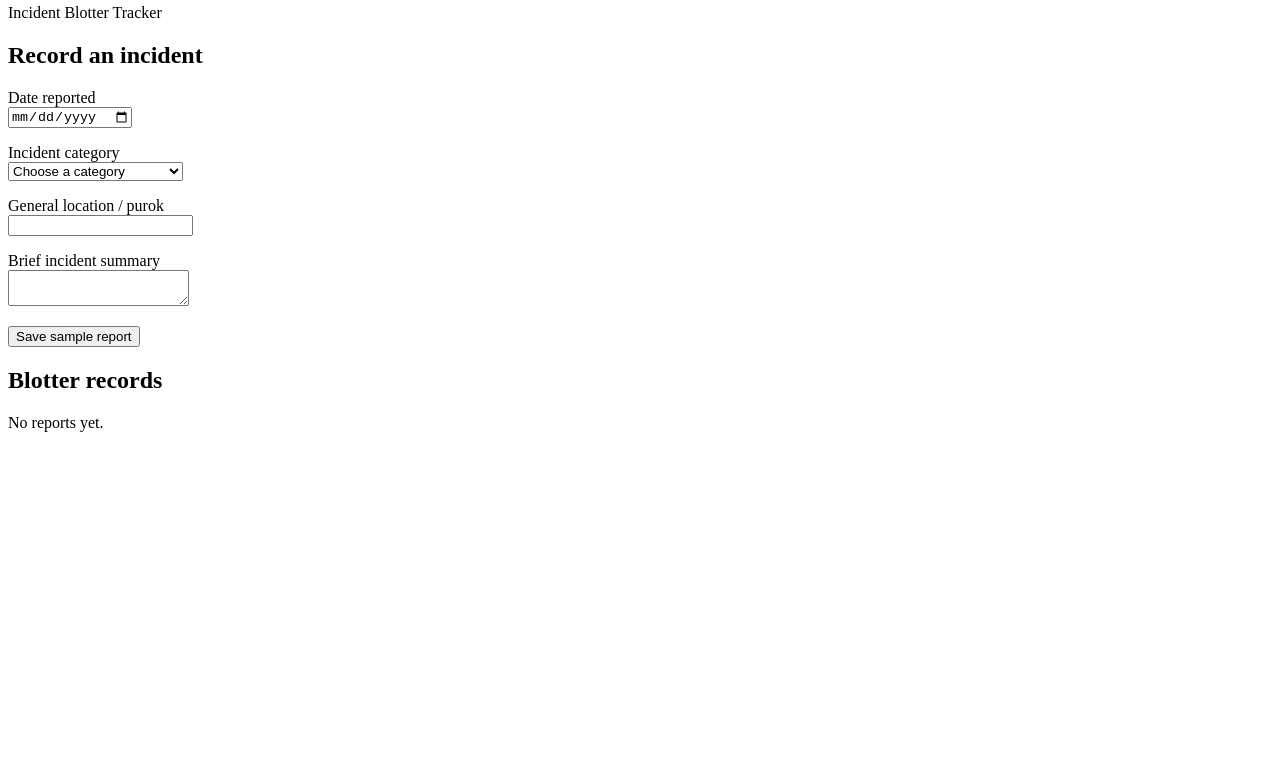
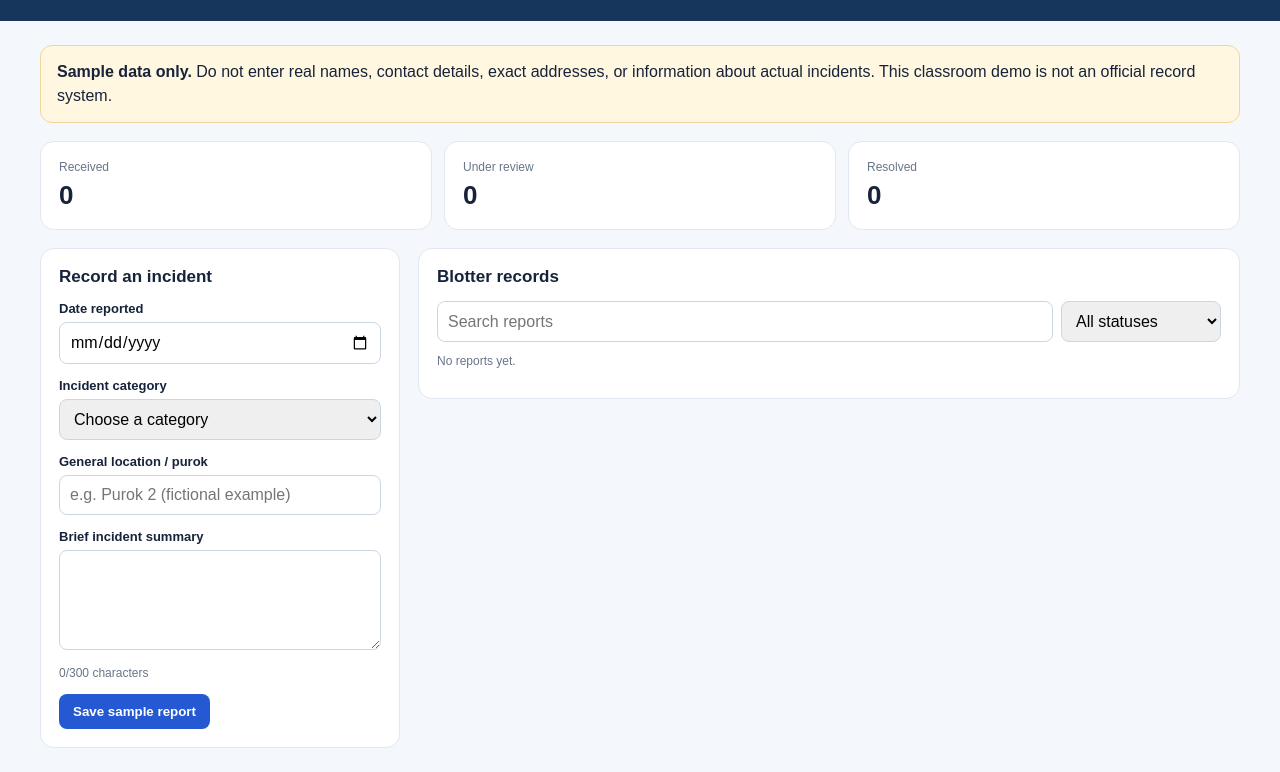
Before and after one commit to tajanlangithazelgrace/student-portal, a plain HTML site: page index.html in a window 1280 px wide. Shown: the part 76-848 px from the top of the page. Before the commit the page ends 800 px from the top, so only its background shows below. Drawn offline with Linux system fonts and the light colour scheme.

Commit message:
dashboard-ui

```diff
--- a/index.html
+++ b/index.html
@@ -1,37 +1,50 @@
 <!DOCTYPE html>
 <html lang="en">
 <head>
-  <meta charset="UTF-8">
-  <meta name="viewport" content="width=device-width, initial-scale=1.0">
+  <meta charset="UTF-8"><meta name="viewport" content="width=device-width, initial-scale=1.0">
+  <meta name="description" content="A classroom demo for recording fictional barangay incident reports.">
   <title>Barangay Peace &amp; Order | Blotter Tracker</title>
+  <style>
+    :root{font-family:Arial, sans-serif;color:#17233b;background:#f4f7fb;--line:#e2e8f0;--blue:#2459d3}
+    *{box-sizing:border-box}body{margin:0}.topbar{padding:22px max(20px,calc((100vw - 1200px)/2));background:#17365c;color:#fff}
+    .topbar h1{margin:0;font-size:25px}.topbar p{margin:6px 0 0;color:#d7e4f5}.page{width:min(1200px,calc(100% - 32px));margin:24px auto}
+    .notice{padding:14px 16px;background:#fff7df;border:1px solid #f0d69a;border-radius:12px;margin-bottom:18px;line-height:1.5}
+    .stats{display:grid;grid-template-columns:repeat(3,1fr);gap:12px;margin-bottom:18px}.stat,.panel{background:#fff;border:1px solid var(--line);border-radius:14px;padding:18px}
+    .stat span{display:block;color:#68758a;font-size:12px}.stat strong{display:block;font-size:26px;margin-top:6px}.layout{display:grid;grid-template-columns:minmax(280px,360px) 1fr;gap:18px;align-items:start}
+    .panel h2{font-size:17px;margin:0 0 14px}.field{margin-bottom:14px}.field label{display:block;font-size:13px;font-weight:bold;margin-bottom:6px}
+    input,select,textarea{width:100%;padding:10px;border:1px solid #ccd6e3;border-radius:8px;font:inherit}textarea{min-height:100px;resize:vertical}
+    button{border:0;border-radius:8px;padding:10px 14px;background:var(--blue);color:white;font-weight:bold;cursor:pointer}
+    .toolbar{display:grid;grid-template-columns:1fr 160px;gap:8px;margin-bottom:12px}.record{padding:14px 0;border-top:1px solid var(--line)}
+    .record h3{margin:0 0 5px;font-size:15px}.muted{color:#68758a;font-size:12px}.record p{font-size:13px;line-height:1.5}
+    @media(max-width:800px){.layout{grid-template-columns:1fr}}@media(max-width:520px){.stats{gap:7px}.stat{padding:12px}.stat strong{font-size:21px}.toolbar{grid-template-columns:1fr}}
+  </style>
 </head>
 <body>
-  <header>
-    <h1>Barangay Peace &amp; Order</h1>
-    <p>Incident Blotter Tracker</p>
-  </header>
-  <main>
-    <section aria-labelledby="report-heading">
+  <header class="topbar"><h1>Barangay Peace &amp; Order</h1><p>Incident Blotter Tracker · Lab 1 classroom prototype</p></header>
+  <main class="page">
+    <div class="notice"><strong>Sample data only.</strong> Do not enter real names, contact details, exact addresses, or information about actual incidents. This classroom demo is not an official record system.</div>
+    <section class="stats" aria-label="Report summary">
+      <article class="stat"><span>Received</span><strong id="receivedCount">0</strong></article>
+      <article class="stat"><span>Under review</span><strong id="reviewCount">0</strong></article>
+      <article class="stat"><span>Resolved</span><strong id="resolvedCount">0</strong></article>
+    </section>
+    <div class="layout">
+      <section class="panel" aria-labelledby="report-heading">
         <h2 id="report-heading">Record an incident</h2>
         <form id="reportForm">
-        <p><label for="reportDate">Date reported</label><br><input id="reportDate" type="date" required></p>
-        <p><label for="category">Incident category</label><br>
-          <select id="category" required>
-            <option value="">Choose a category</option>
-            <option>Noise concern</option><option>Neighborhood dispute</option>
-            <option>Property concern</option><option>Public disturbance</option>
-            <option>Safety concern</option><option>Other community concern</option>
-          </select>
-        </p>
-        <p><label for="location">General location / purok</label><br><input id="location" maxlength="80" required></p>
-        <p><label for="summary">Brief incident summary</label><br><textarea id="summary" maxlength="300" required></textarea></p>
+          <div class="field"><label for="reportDate">Date reported</label><input id="reportDate" type="date" required></div>
+          <div class="field"><label for="category">Incident category</label><select id="category" required><option value="">Choose a category</option><option>Noise concern</option><option>Neighborhood dispute</option><option>Property concern</option><option>Public disturbance</option><option>Safety concern</option><option>Other community concern</option></select></div>
+          <div class="field"><label for="location">General location / purok</label><input id="location" maxlength="80" placeholder="e.g. Purok 2 (fictional example)" required></div>
+          <div class="field"><label for="summary">Brief incident summary</label><textarea id="summary" maxlength="300" required></textarea><p class="muted"><span id="charCount">0</span>/300 characters</p></div>
           <button type="submit">Save sample report</button>
         </form>
       </section>
-    <section aria-labelledby="records-heading">
+      <section class="panel" aria-labelledby="records-heading">
         <h2 id="records-heading">Blotter records</h2>
-      <div id="recordsList"><p>No reports yet.</p></div>
+        <div class="toolbar"><input id="searchInput" type="search" placeholder="Search reports"><select id="statusFilter"><option value="all">All statuses</option><option>Received</option><option>Under Review</option><option>Resolved</option></select></div>
+        <div id="recordsList"><p class="muted">No reports yet.</p></div>
       </section>
+    </div>
   </main>
 </body>
 </html>
```
Lines whose indentation alone changed are shown as unchanged.
